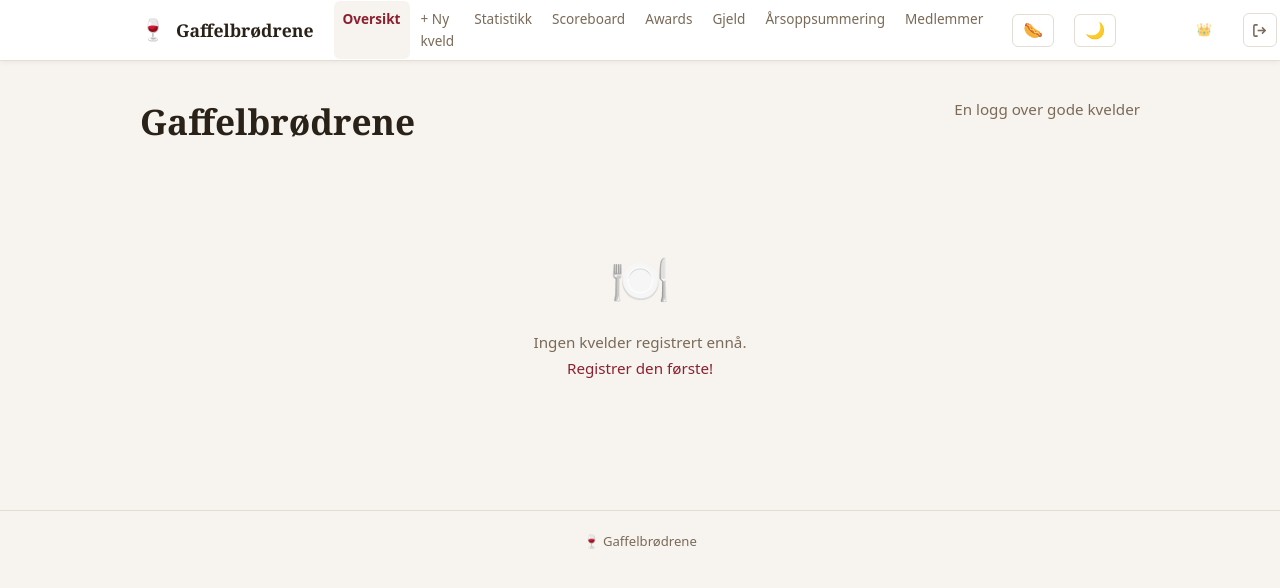
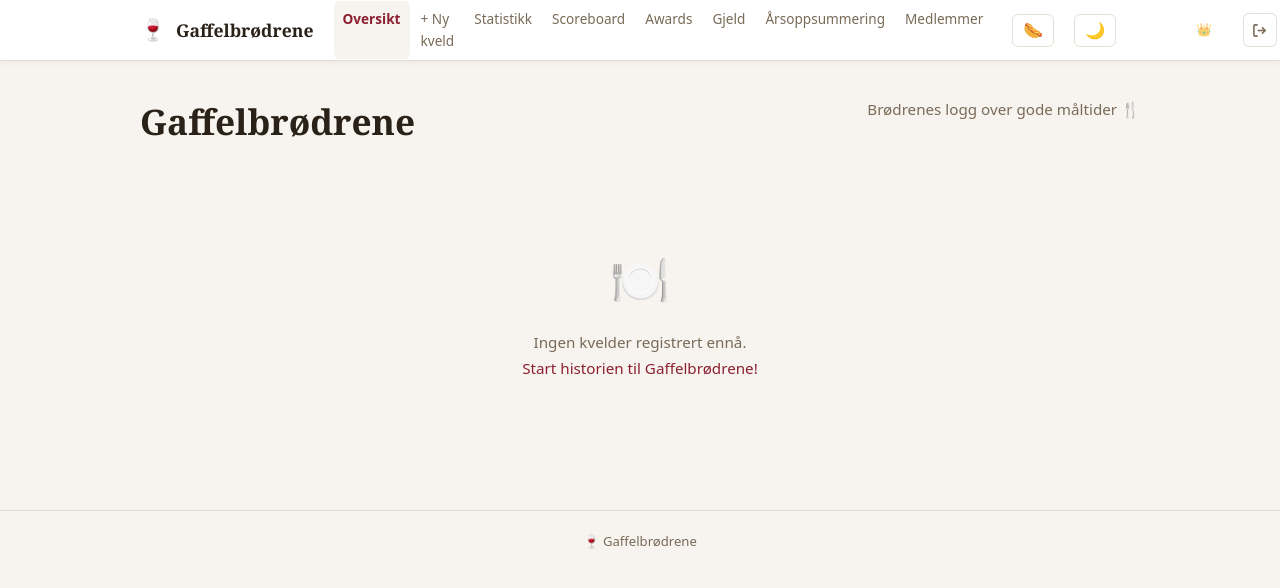
Before and after one commit to JonasRunningen/middagsklubben, a Flask app: page / in a window 1280 px wide. Shown: the top 588 px of the page. Run offline with Flask 3, Linux system fonts and the light colour scheme; the visitor is signed in with stand-in values (Sample User, id 1).

Commit message:
Oppdater tekstar og titlar til Gaffelbrødrene-stemning
Co-Authored-By: Claude Sonnet 4.6 <noreply@anthropic.com>

```diff
--- a/templates/arsoppsummering.html
+++ b/templates/arsoppsummering.html
@@ -18,7 +18,7 @@
 {% if total_dinners == 0 %}
 <div class="empty-state">
   <div class="empty-icon">📅</div>
-  <p>Ingen middager registrert for {{ year }}.</p>
+  <p>Ingen kvelder registrert for {{ year }}.</p>
 </div>
 {% else %}
 
@@ -26,7 +26,7 @@
 <div class="wrapped-grid">
   <div class="wrapped-card wrapped-accent">
     <div class="wrapped-num">{{ total_dinners }}</div>
-    <div class="wrapped-label">Middager</div>
+    <div class="wrapped-label">Kvelder</div>
   </div>
   <div class="wrapped-card">
     <div class="wrapped-num">🍷 {{ total_drinks }}</div>
--- a/templates/gjeld.html
+++ b/templates/gjeld.html
@@ -5,7 +5,7 @@
 <div class="page-header">
   <div>
     <h1>🍽️ Hvem skylder hvem</h1>
-    <p class="page-sub">Logg bytte av vertskap og ubetalte middager</p>
+    <p class="page-sub">Hold styr på hvem som skylder hvem en kveld som vert</p>
   </div>
 </div>
 
@@ -24,7 +24,7 @@
           <strong>{{ d.debtor.name }}</strong>
           <span class="muted"> skylder </span>
           <strong>{{ d.creditor.name }}</strong>
-          <span class="muted"> en middag</span>
+          <span class="muted"> en kveld som vert</span>
         </div>
         {% if d.note %}<div class="debt-note muted">{{ d.note }}</div>{% endif %}
         <div class="debt-date muted">Registrert {{ d.created_at.strftime('%d. %b %Y') }}</div>
--- a/templates/index.html
+++ b/templates/index.html
@@ -4,15 +4,15 @@
 {% block content %}
 <div class="page-header">
   <h1>Gaffelbrødrene</h1>
-  <p class="page-sub">En logg over gode kvelder</p>
+  <p class="page-sub">Brødrenes logg over gode måltider 🍴</p>
 </div>
 
 <!-- Neste kveld -->
 {% if suggestion %}
 <div class="next-card">
-  <div class="next-label">Neste tur</div>
+  <div class="next-label">Neste vert</div>
   <div class="next-name">{{ suggestion.name }}</div>
-  <div class="next-sub">stå for vertskapet</div>
+  <div class="next-sub">skal lage mat til brødrene</div>
   <a href="{{ url_for('ny_kveld') }}" class="btn btn-primary">Registrer ny kveld</a>
 </div>
 {% endif %}
@@ -20,7 +20,7 @@
 <!-- Middagsliste -->
 {% if dinners %}
 <section class="section">
-  <h2 class="section-title">Alle kvelder</h2>
+  <h2 class="section-title">Alle kvelder 🍽️</h2>
   <div class="dinner-list">
     {% for d in dinners %}
     <a href="{{ url_for('kveld', dinner_id=d.id) }}" class="dinner-card">
@@ -47,7 +47,7 @@
 <div class="empty-state">
   <div class="empty-icon">🍽️</div>
   <p>Ingen kvelder registrert ennå.<br>
-  <a href="{{ url_for('ny_kveld') }}">Registrer den første!</a></p>
+  <a href="{{ url_for('ny_kveld') }}">Start historien til Gaffelbrødrene!</a></p>
 </div>
 {% endif %}
 {% endblock %}
--- a/templates/login.html
+++ b/templates/login.html
@@ -18,7 +18,7 @@
     <div class="login-card">
       <div class="login-logo">🍷</div>
       <h1>Gaffelbrødrene</h1>
-      <p class="login-sub">Logg inn for å fortsette</p>
+      <p class="login-sub">Velkommen tilbake, bror 🍴</p>
 
       {% with messages = get_flashed_messages(with_categories=true) %}
         {% for category, message in messages %}
--- a/templates/medlemmer.html
+++ b/templates/medlemmer.html
@@ -4,7 +4,7 @@
 {% block content %}
 <div class="page-header">
   <h1>Medlemmer</h1>
-  <p class="page-sub">Rotasjonsrekkefølge for vertskap</p>
+  <p class="page-sub">Brødrene og rotasjonen for vertskap</p>
 </div>
 
 <div class="members-layout">
@@ -20,7 +20,7 @@
         <span class="rotation-num">{{ loop.index }}</span>
         <span class="rotation-name">{{ m.name }}</span>
         <span class="rotation-dinners muted">
-          {{ m.dinners_hosted.count() }} middager
+          {{ m.dinners_hosted.count() }} kvelder
         </span>
         <div class="rotation-actions">
           {% if m.is_admin %}<span class="admin-badge" title="Administrator">👑</span>{% endif %}
--- a/templates/min_side.html
+++ b/templates/min_side.html
@@ -4,7 +4,7 @@
 {% block content %}
 <div class="page-header">
   <h1>Min side</h1>
-  <p class="page-sub">Hei, {{ member.name.split()[0] }}! Her er din oversikt.</p>
+  <p class="page-sub">Hei, {{ member.name.split()[0] }}! Godt å ha deg med i brødreskapet. 🍴</p>
 </div>
 
 <div class="profile-grid">
--- a/templates/scoreboard.html
+++ b/templates/scoreboard.html
@@ -4,13 +4,13 @@
 {% block content %}
 <div class="page-header">
   <h1>🏆 Scoreboard</h1>
-  <p class="page-sub">Rangert etter totalt antall stjerner mottatt fra andre</p>
+  <p class="page-sub">Hvem er Gaffelbrødrenes beste kokk?</p>
 </div>
 
 {% if not scores or scores | selectattr('total', 'gt', 0) | list | length == 0 %}
   <div class="card" style="text-align:center; padding: 48px; color: var(--muted);">
     <p style="font-size:2rem; margin-bottom:12px;">🍽️</p>
-    <p>Ingen score registrert ennå. Start med å gi poeng etter neste middag!</p>
+    <p>Ingen score registrert ennå. Start med å gi poeng etter neste kveld!</p>
   </div>
 {% else %}
 
```
Also changed, not shown: templates/statistikk.html (+4 -3 lines).
